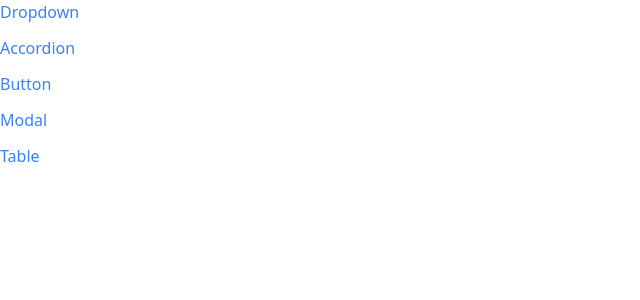
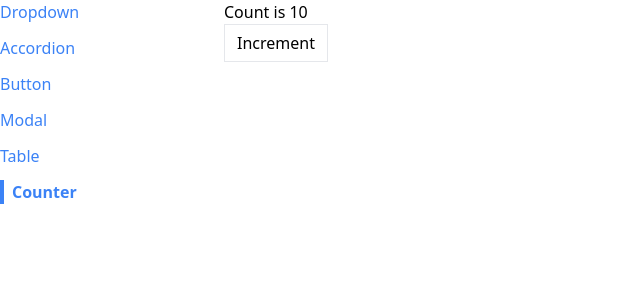
Before and after one commit to junior-escjr/reactEstudo, a React (Create React App) app in the folder comps/: page /counter in a window 1280 px wide. Shown: the top 300 px of the page, without its empty margins (0-640 px from the left). Built offline with nearby package versions, Linux system fonts and the light colour scheme.

Commit message:
implementado hooks para contador e sort table

```diff
--- a/comps/src/App.js
+++ b/comps/src/App.js
@@ -5,6 +5,7 @@
 import ButtonPage from "./pages/ButtonPage";
 import ModalPage from "./pages/ModalPage";
 import TablePage from "./pages/TablePage";
+import CounterPage from './pages/CounterPage';
 
 const App = () => {
     return <div className="flex flex-wrap gap-4 min-h-screen">
@@ -26,6 +27,9 @@
             <Route path="/table">
                 <TablePage />
             </Route>
+            <Route path="/counter">
+                <CounterPage initialCount={10} />
+            </Route>
         </div>
     </div>;
 }
--- a/comps/src/components/Sidebar.js
+++ b/comps/src/components/Sidebar.js
@@ -6,7 +6,8 @@
         {label: 'Accordion', path: '/accordion'},
         {label: 'Button', path: '/button'},
         {label: 'Modal', path: '/modal'},
-        {label: 'Table', path: '/table'}
+        {label: 'Table', path: '/table'},
+        {label: 'Counter', path: '/counter'}
     ];
 
     const renderLinks = links.map(( link ) => {
--- a/comps/src/components/SortableTable.js
+++ b/comps/src/components/SortableTable.js
@@ -1,33 +1,11 @@
-import { useState } from "react";
 import { GoArrowSmallDown, GoArrowSmallUp } from 'react-icons/go';
 import Table from "./Table";
+import useSort from "../hooks/use-sort";
 
 
 const SortableTable = ( props ) => {
     const { config, data } = props;
-    const [sortOrder, setSortOrder] = useState(null);
-    const [sortBy, setSortBy] = useState(null);
-
-    const handleClick = label => {
-        if( sortBy && label !== sortBy) {
-            setSortOrder('asc');
-            setSortBy( label );
-            return;
-        }
-
-        if( sortOrder === null) {
-            setSortOrder('asc');
-            setSortBy( label );
-
-        } else if( sortOrder === 'asc') {
-            setSortOrder('desc');
-            setSortBy( label );
-
-        } else if( sortOrder === 'desc') {
-            setSortOrder( null );
-            setSortBy( null );
-        }
-    };
+    const { sortOrder, sortBy, sortedData, setSortColumn } = useSort( data, config )
 
     const updatedConfig = config.map( column => {
         if ( !column.sortValue ) {
@@ -36,7 +14,7 @@
 
         return {
             ...column,
-            header: () => <th className="cursor-pointer hover:bg-gray-100" onClick={() => handleClick( column.label )}>
+            header: () => <th className="cursor-pointer hover:bg-gray-100" onClick={() => setSortColumn( column.label )}>
                 <div className="flex items-center">
                     {getIcons( column.label, sortBy, sortOrder )}
                     {column.label}
@@ -44,24 +22,6 @@
             </th>
         }
     });
-
-    let sortedData = data;
-    if( sortOrder && sortBy) {
-        const { sortValue } = config.find(column => column.label === sortBy);
-
-        sortedData = [...data].sort( (a, b) => {
-            const valueA = sortValue(a);
-            const valueB = sortValue(b);
-
-            const reverseOrder = sortOrder === 'asc' ? 1 : -1;
-
-            if( typeof valueA === 'string') {
-                return valueA.localeCompare( valueB ) * reverseOrder;
-            } else {
-                return ( valueA - valueB ) * reverseOrder;
-            }
-        });
-    }
 
     const getIcons = ( label, sortBy, sortOrder ) => {
         if( label !== sortBy ) {
--- /dev/null
+++ b/comps/src/hooks/use-counter.js
@@ -0,0 +1,20 @@
+import { useState, useEffect } from "react";
+
+const useCounter = ( initialCount ) => {
+    const [count, setCount] = useState( initialCount );
+
+    useEffect(() => {
+        console.log(count);
+    }, [count]);
+
+    const increment = () => {
+        setCount( count + 1 );
+    }
+
+    return {
+        count,
+        increment
+    }
+}
+
+export default useCounter;
--- /dev/null
+++ b/comps/src/hooks/use-sort.js
@@ -0,0 +1,49 @@
+import { useState } from "react";
+
+const useSort = ( data, config ) => {
+    const [sortOrder, setSortOrder] = useState(null);
+    const [sortBy, setSortBy] = useState(null);
+
+    const setSortColumn = label => {
+        if( sortBy && label !== sortBy) {
+            setSortOrder('asc');
+            setSortBy( label );
+            return;
+        }
+
+        if( sortOrder === null) {
+            setSortOrder('asc');
+            setSortBy( label );
+
+        } else if( sortOrder === 'asc') {
+            setSortOrder('desc');
+            setSortBy( label );
+
+        } else if( sortOrder === 'desc') {
+            setSortOrder( null );
+            setSortBy( null );
+        }
+    };
+
+    let sortedData = data;
+    if( sortOrder && sortBy) {
+        const { sortValue } = config.find(column => column.label === sortBy);
+
+        sortedData = [...data].sort( (a, b) => {
+            const valueA = sortValue(a);
+            const valueB = sortValue(b);
+
+            const reverseOrder = sortOrder === 'asc' ? 1 : -1;
+
+            if( typeof valueA === 'string') {
+                return valueA.localeCompare( valueB ) * reverseOrder;
+            } else {
+                return ( valueA - valueB ) * reverseOrder;
+            }
+        });
+    }
+
+    return { sortOrder, sortBy, sortedData, setSortColumn }
+}
+
+export default useSort;
--- /dev/null
+++ b/comps/src/pages/CounterPage.js
@@ -0,0 +1,13 @@
+import Button from '../components/Button';
+import useCounter from '../hooks/use-counter';
+
+const CounterPage = ({ initialCount }) => {
+    const { count, increment } = useCounter( initialCount );
+
+    return <div>
+        <h1>Count is {count}</h1>
+        <Button onClick={increment}>Increment</Button>
+    </div>
+}
+
+export default CounterPage;
```
